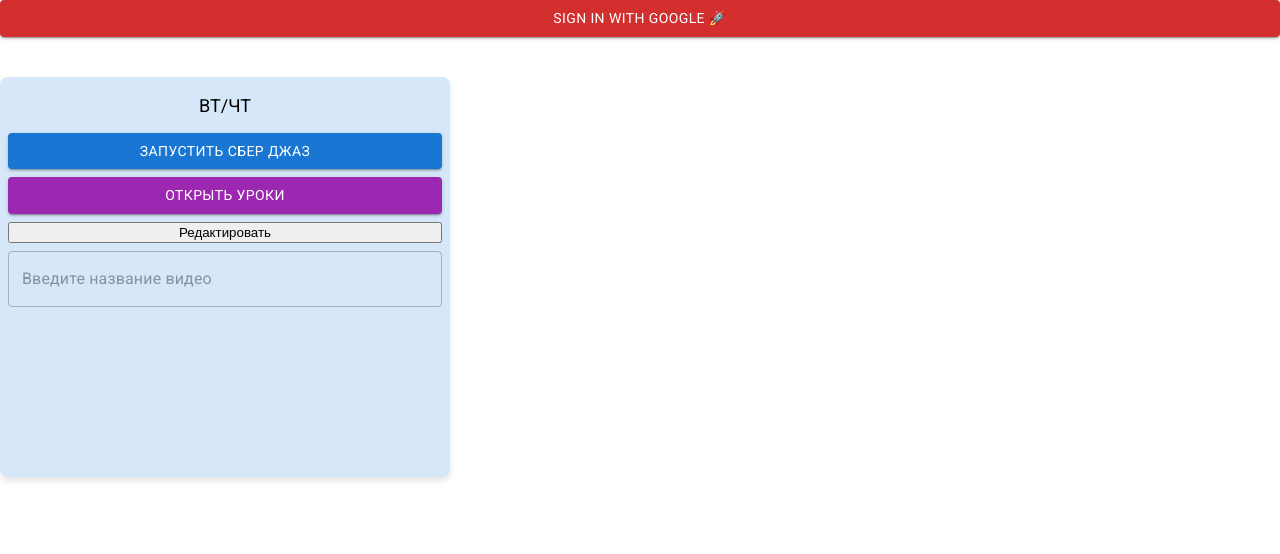
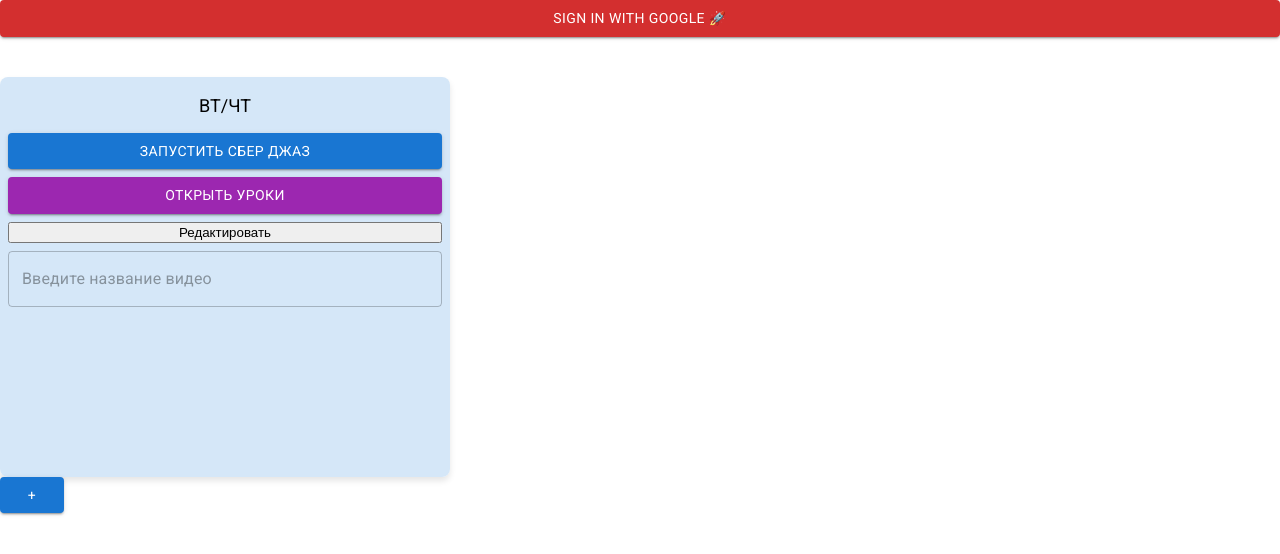
Before and after one commit to Don-Mihai/teaching-platform, a React (Create React App) app: page / in a window 1280 px wide. Shown: the top 554 px of the page. Built offline with nearby package versions, Linux system fonts and the light colour scheme; no server answers.

Commit message:
modal lesson

```diff
--- a/src/components/Group/GroupEdit/index.tsx
+++ b/src/components/Group/GroupEdit/index.tsx
@@ -1,11 +1,10 @@
 import Button from '@mui/material/Button';
 import { IGroup } from '../../../redux/Group/types';
-import FileDrop from '../../FileDrop';
-import { TextField, Snackbar } from '@mui/material';
+import { TextField } from '@mui/material';
 import { useDispatch } from 'react-redux';
 import { useState } from 'react';
 import { AppDispatch } from '../../../redux/store';
-import { edit, uploadVideo } from '../../../redux/Group';
+import { edit } from '../../../redux/Group';
 import '../Group.scss';
 import './GroupEdit.scss';
 
--- a/src/pages/Main/index.tsx
+++ b/src/pages/Main/index.tsx
@@ -1,14 +1,43 @@
 import GoogleAuth from '../../components/GoogleAuth';
 import Group from '../../components/Group';
 import './Main.scss';
+import { useEffect, useState } from 'react';
+import { IGroup } from '../../redux/Group/types';
+import Button from '@mui/material/Button';
+import { AppDispatch } from '../../redux/store';
+import { useDispatch } from 'react-redux';
+import { get } from '../../redux/Group';
 
 const Main = () => {
-    const groups: any[] = [
+    const dispatch = useDispatch<AppDispatch>();
+
+    useEffect(() => {
+        getGroup();
+    }, []);
+
+    const [groups, setGroups] = useState<IGroup[]>([
         {
+            id: 1,
             name: 'ВТ/ЧТ',
-            url: 'https://jazz.sber.ru/zthtbf?psw=OBEDV0APXRVZAQRBHxtKBlYLGQ',
+            url: {
+                sber: 'https://jazz.sber.ru/zthtbf?psw=OBEDV0APXRVZAQRBHxtKBlYLGQ',
+                inordic: '',
+            },
         },
-    ];
+    ]);
+
+    const addGroup = () => {
+        const newGroup: IGroup = {
+            id: groups.length + 1,
+            name: '',
+            url: { sber: '', inordic: '' },
+        };
+        setGroups([...groups, newGroup]);
+    };
+
+    const getGroup = async () => {
+        dispatch(get());
+    };
 
     return (
         <>
@@ -18,6 +47,9 @@
                     <Group group={group} key={group.id} />
                 ))}
             </div>
+            <Button onClick={addGroup} variant="contained" color="primary">
+                +
+            </Button>
         </>
     );
 };
--- a/src/redux/Group/index.ts
+++ b/src/redux/Group/index.ts
@@ -14,6 +14,9 @@
     extraReducers(builder) {
         builder.addCase(get.fulfilled, (state, action) => {
             state.groups = action.payload || [];
+        });
+        builder.addCase(addGroup.fulfilled, (state, action) => {
+            state.groups.push(action.payload);
         });
     },
 });
@@ -32,6 +35,12 @@
     const group = (await axios.put(BASE_URL + `groups/${payload?.id}`, payload)).data;
 
     return group;
+});
+
+export const addGroup = createAsyncThunk('groups/addGroup', async (payload: IGroup) => {
+    const response = await axios.post<IGroup>(`${BASE_URL}/groups`, payload);
+
+    return response.data;
 });
 
 export const uploadVideo = createAsyncThunk('lessons/removeLesson', async (ojb: PUploadVideo) => {
```
